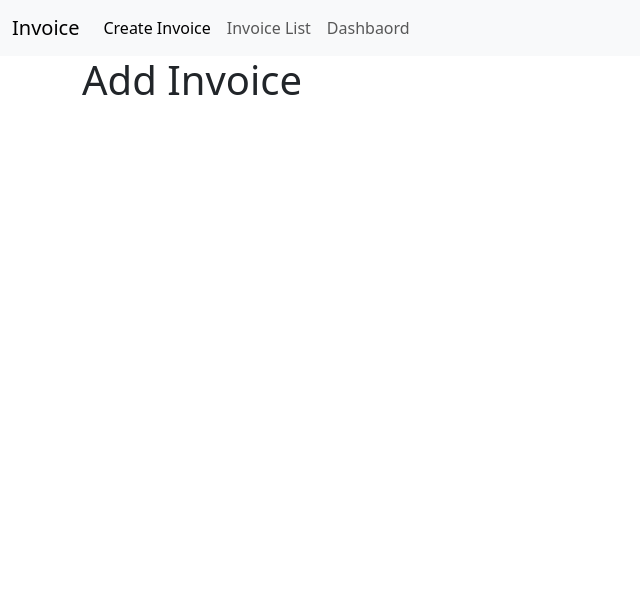
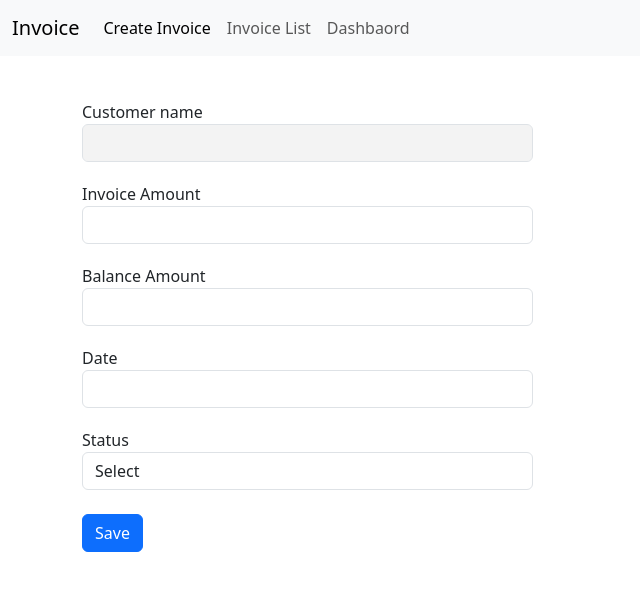
Before and after one commit to siddiqdeveloper/invoice-system-react, a React (Create React App) app: page / in a window 1280 px wide. Shown: the top 590 px of the page, without its empty margins (0-640 px from the left). Built offline with nearby package versions, Linux system fonts and the light colour scheme.

Commit message:
add invoice

```diff
--- a/public/index.html
+++ b/public/index.html
@@ -15,7 +15,7 @@
       user's mobile device or desktop. See https://developers.google.com/web/fundamentals/web-app-manifest/
     -->
     <link href="https://cdn.jsdelivr.net/npm/bootstrap@5.3.0-alpha1/dist/css/bootstrap.min.css" rel="stylesheet" integrity="sha384-GLhlTQ8iRABdZLl6O3oVMWSktQOp6b7In1Zl3/Jr59b6EGGoI1aFkw7cmDA6j6gD" crossorigin="anonymous">
-
+    <link href="style.css" rel="stylesheet"  />
 
     <link rel="manifest" href="%PUBLIC_URL%/manifest.json" />
     <!--
--- /dev/null
+++ b/public/style.css
@@ -0,0 +1,3 @@
+.mt-10{
+    margin-top:20px;
+}
--- a/src/pages/AddInvoice.jsx
+++ b/src/pages/AddInvoice.jsx
@@ -1,7 +1,87 @@
+import { useState } from 'react';
+import styles from './my.module.css';
+const AddInvoice = ()=> {
 
-function AddInvoice() {
+
+  const setValues= (e)=>{
+
+    setForm( (old)=>{
+
+      return {...old,[e.target.name]:e.target.value};
+
+    })
+  }
+
+
+
+  const [form,setForm] = useState({customer:'',invoice_amount:'',status:'',balance_amount:'',date:''})
   return <>
-    <h1>Add Invoice</h1>
+<div className='col-md-5'>
+
+<br></br>
+
+<form >
+  <div className="form-group mt-10">
+    <label >Customer name {form.customer}</label>
+    <input type="text" name='customer' onKeyUp={ (e)=>{
+
+    setValues(e);
+
+    } }  className={'form-control '+styles.bigblue} ></input>
+  </div>
+  <div className="form-group mt-10">
+    <label>Invoice Amount</label>
+    <input type="text" onKeyUp={ (e)=>{
+
+setValues(e);
+
+} } name='invoice_amount' onKeyUp={ (e)=>{
+
+  setValues(e);
+
+  } } className="form-control" ></input>
+  </div>
+
+  <div className="form-group mt-10">
+    <label>Balance Amount</label>
+    <input type="text" onKeyUp={ (e)=>{
+
+setValues(e);
+
+} } name="balance_amount" className="form-control" ></input>
+  </div>
+  <div className="form-group mt-10">
+    <label>Date</label>
+    <input type="text" onKeyUp={ (e)=>{
+
+setValues(e);
+
+} } name="date" className="form-control" ></input>
+  </div>
+
+  <div className="form-group mt-10">
+    <label>Status</label>
+   <select onChange={ (e)=>{
+
+setValues(e);
+
+} } className="form-control" name='status'>
+      <option>Select</option>
+     <option value='patial'>Partial</option>
+     <option value='full'>Full</option>
+   </select>
+  </div>
+  <br></br>
+  <button  type="submit" onClick={ (e)=>{
+
+    e.preventDefault();
+
+    console.log(form)
+
+
+  } } className="btn btn-primary">Save</button>
+</form>
+</div>
   </>
 }
 
--- a/src/pages/Layout.js
+++ b/src/pages/Layout.js
@@ -1,5 +1,5 @@
 import { Link,Outlet } from 'react-router-dom'
-function Layout() {
+const Layout = () => {
     return <>
       <nav className="navbar navbar-expand-lg bg-body-tertiary">
   <div className="container-fluid">
@@ -28,7 +28,10 @@ function Layout() {
 </nav>
 
 <div className='container'>
-<Outlet></Outlet>
+  <div className='row'>
+  <Outlet></Outlet>
+  </div>
+
 </div>
     </>;
   }
--- /dev/null
+++ b/src/pages/my.module.css
@@ -0,0 +1,3 @@
+.bigblue{
+    background-color:#f3f3f3
+}
```
